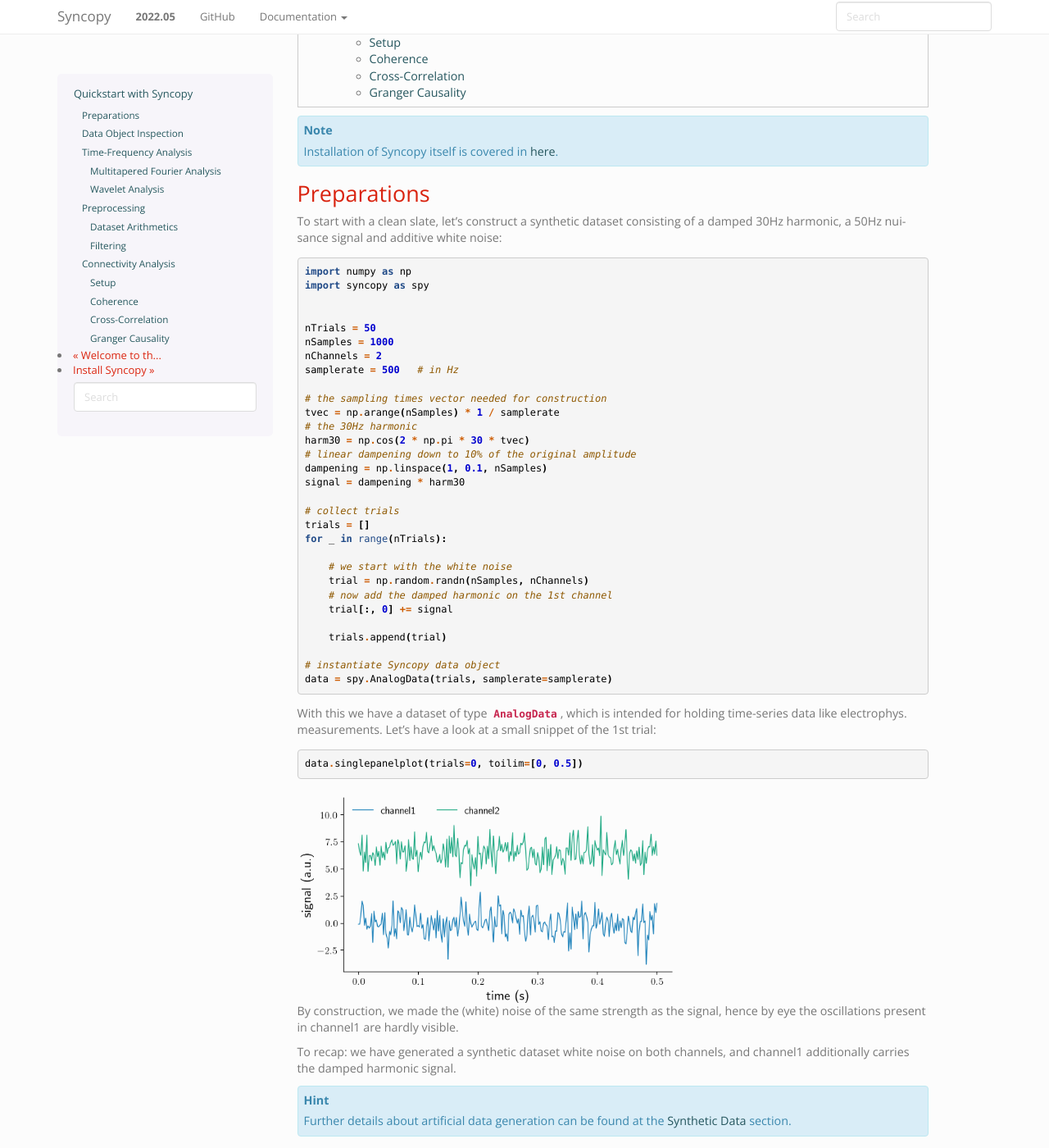
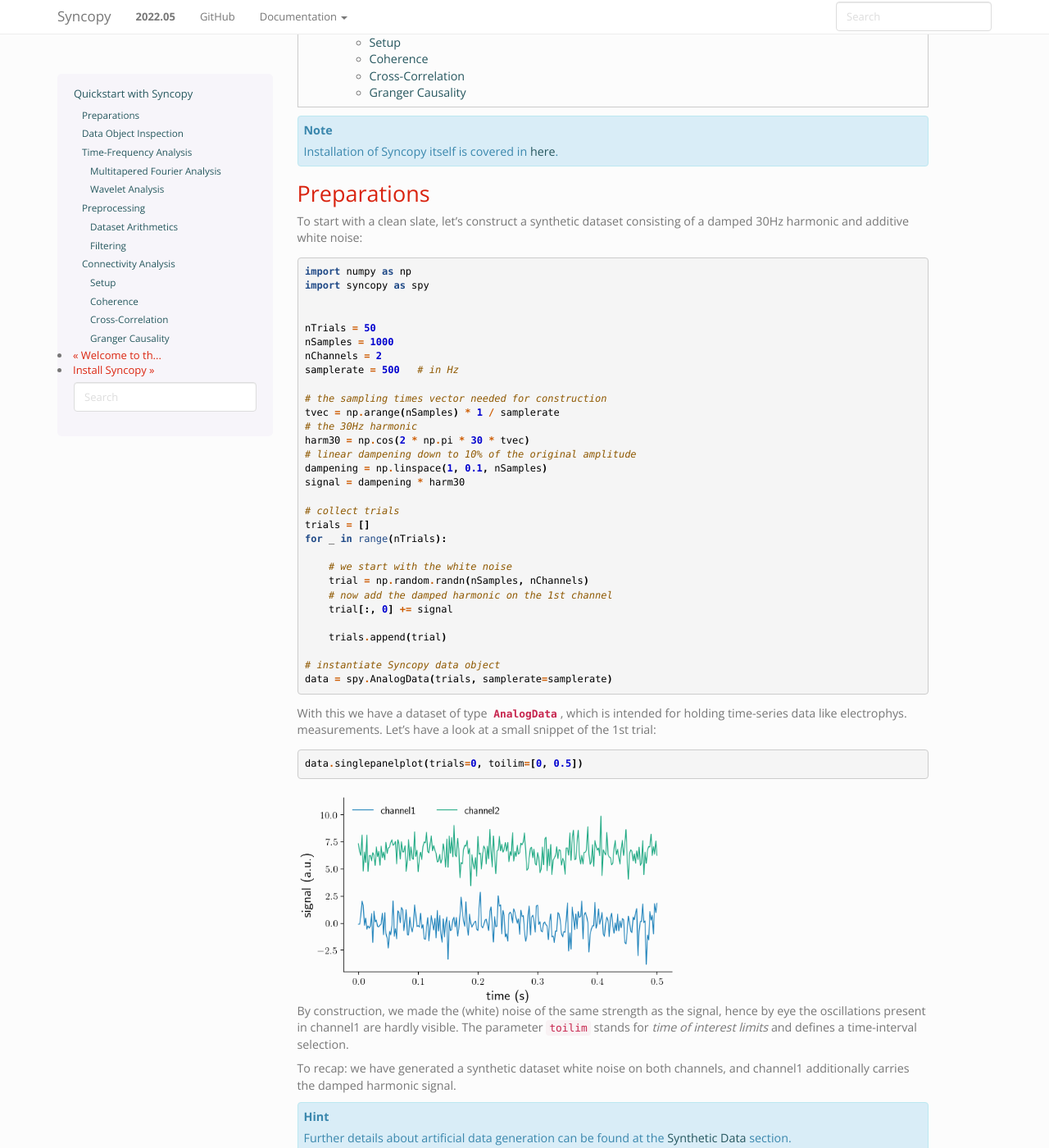
Before and after one commit to esi-neuroscience/syncopy, a Sphinx documentation site: the page built from doc/source/quickstart/quickstart.rst, in a window 1280 px wide and 1400 px high, scrolled down 384 px. Shown: the whole window at 82% size. Built offline with Sphinx 7.4.7, drawn with Linux system fonts in a browser that asks for light colours; the version number is read from the project's files by our own code.

Commit message:
DOC: Correct Quickstart intro
- the 50Hz nuisance signal gets only added later in the Preprocessing section

On branch dev
Your branch is up to date with 'origin/dev'.

Changes to be committed:
	modified:   doc/source/quickstart/quickstart.rst

```diff
--- a/doc/source/quickstart/quickstart.rst
+++ b/doc/source/quickstart/quickstart.rst
@@ -16,7 +16,7 @@ Here we want to quickly explore some standard analyses for analog data (e.g. MUA
 Preparations
 ============
 
-To start with a clean slate, let's construct a synthetic dataset consisting of a damped 30Hz harmonic, a 50Hz nuisance signal  and additive white noise:
+To start with a clean slate, let's construct a synthetic dataset consisting of a damped 30Hz harmonic and additive white noise:
 
 .. literalinclude:: /quickstart/damped_harm.py
 
@@ -27,7 +27,7 @@ With this we have a dataset of type :class:`~syncopy.AnalogData`, which is inten
 .. image:: damped_signals.png
    :height: 260px
 
-By construction, we made the (white) noise of the same strength as the signal, hence by eye the oscillations present in channel1 are hardly visible.
+By construction, we made the (white) noise of the same strength as the signal, hence by eye the oscillations present in channel1 are hardly visible. The parameter ``toilim`` stands for *time of interest limits* and defines a time-interval selection.
 
 To recap: we have generated a synthetic dataset white noise on both channels, and channel1 additionally carries the damped harmonic signal.
 
```
